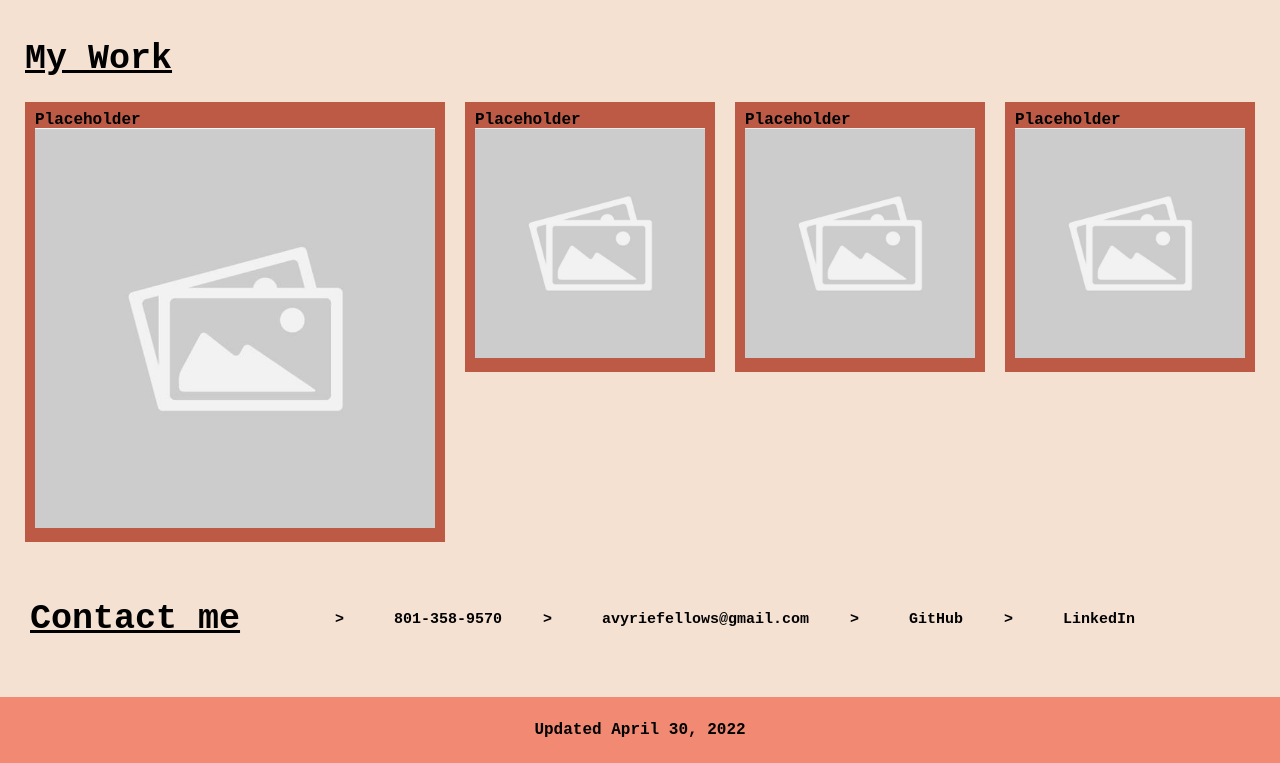
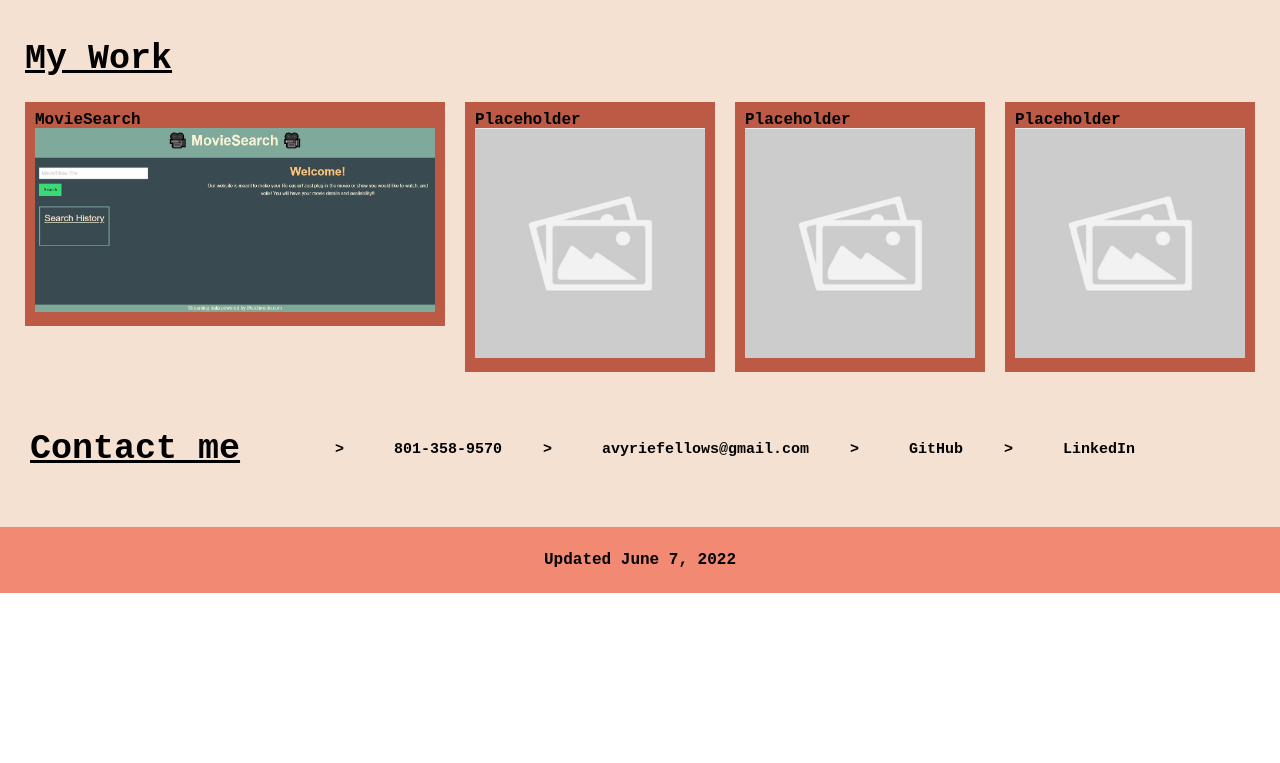
Before and after one commit to Avenix17/Professional-Portfolio, a plain HTML site: page index.html in a window 1280 px wide. Shown: the part 418-1181 px from the top of the page. After the commit the page ends 1011 px from the top, so only its background shows below. Drawn offline with Linux system fonts and the light colour scheme.

Commit message:
Updated Portfolio to showcase first project application

```diff
--- a/index.html
+++ b/index.html
@@ -35,8 +35,8 @@
                 <h2>My Work</h2>
                 <div class="app-list">
                     <div class="applications">
-                        <h3>Placeholder</h3>
-                        <a href="#"><img src="images/placeholder.jpg" alt="placeholder"></a>
+                        <h3>MovieSearch</h3>
+                        <a href="https://edwardmock.github.io/Group-Project-1-Movie/" target="_blank"><img src="images/MovieSearch.JPG" alt="Movie Search Website Screenshot"></a>
                     </div>
 
                     <div class="applications">
@@ -67,7 +67,7 @@
             </section>
         </main>
 
-        <footer><span>Updated April 30, 2022</span></footer>
+        <footer><span>Updated June 7, 2022</span></footer>
 
 
     </body>
```
Also changed, not shown: images/MovieSearch.JPG (added), 1 other file.
